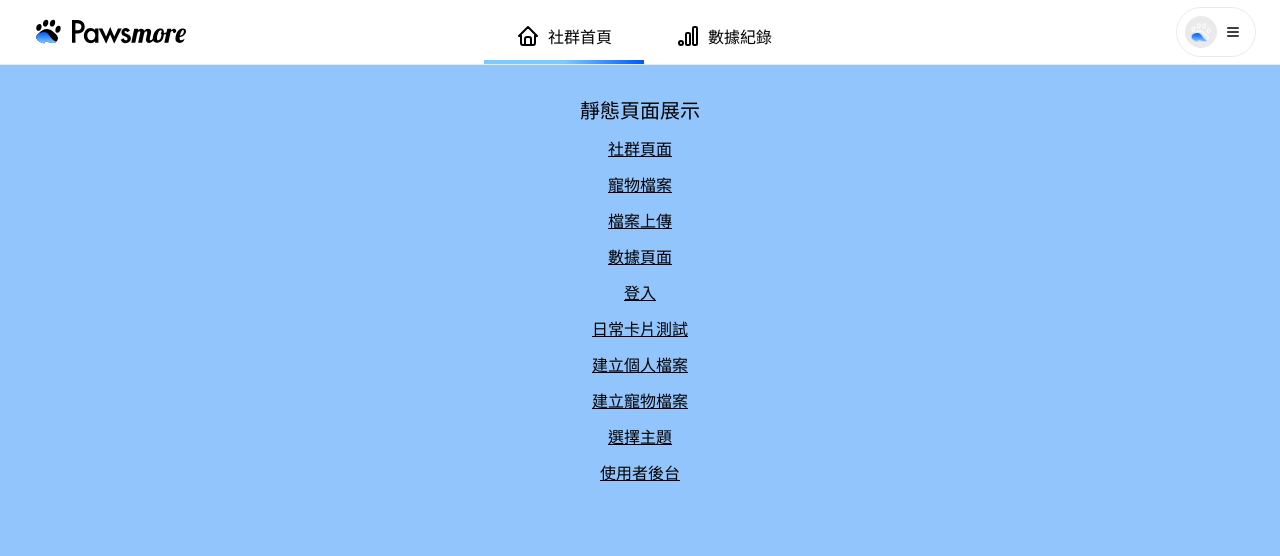
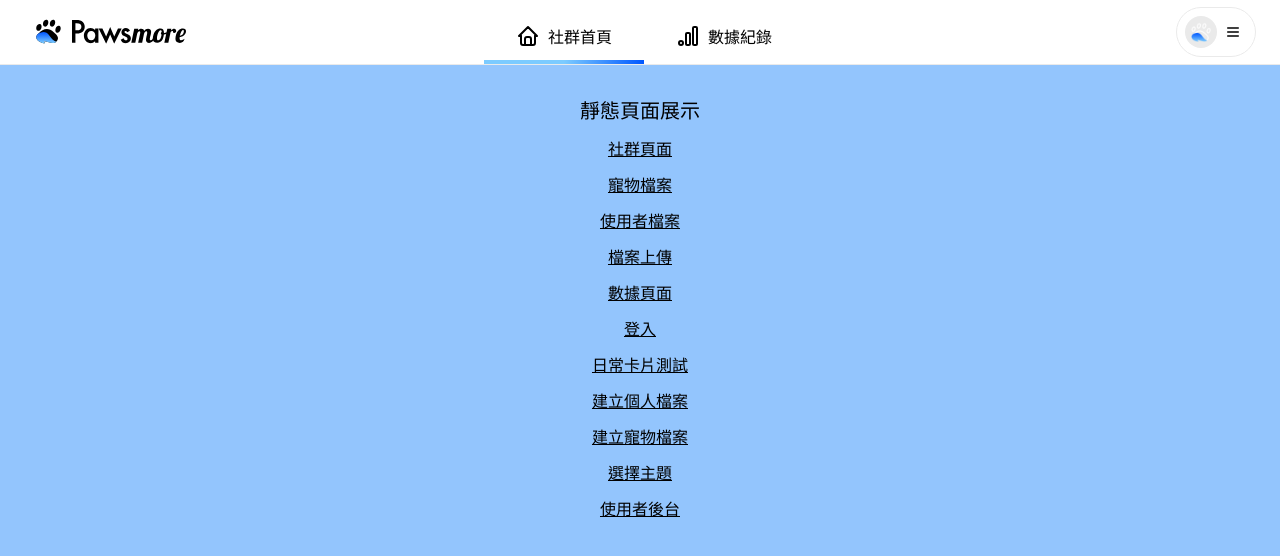
Before and after one commit to penspulse326/rocket_pawsmore, a Next.js app: page / in a window 1280 px wide. Shown: the top 556 px of the page. Built offline with nearby package versions, Linux system fonts and the light colour scheme.

Commit message:
chore: add UserProfile page

```diff
--- a/src/pages/index.tsx
+++ b/src/pages/index.tsx
@@ -9,6 +9,9 @@ export default function Home() {
       </Link>
       <Link href="/pet_profile" className="underline">
         寵物檔案
+      </Link>
+      <Link href="/user_profile" className="underline">
+        使用者檔案
       </Link>
       <Link href="/test/upload" className="underline ">
         檔案上傳
--- /dev/null
+++ b/src/pages/user_profile/index.tsx
@@ -0,0 +1,7 @@
+import React from "react";
+
+const UserProfile: React.FC = () => {
+  return <div>user profile</div>;
+};
+
+export default UserProfile;
```
